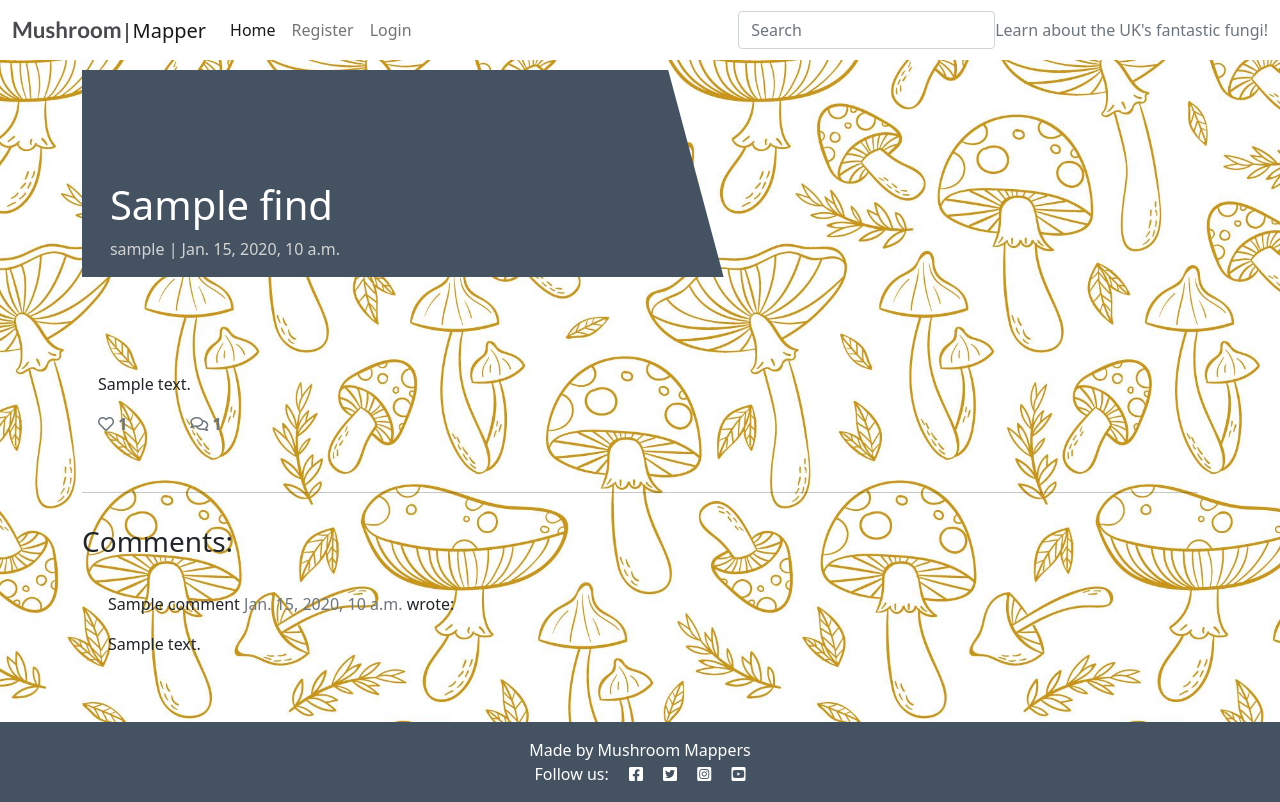
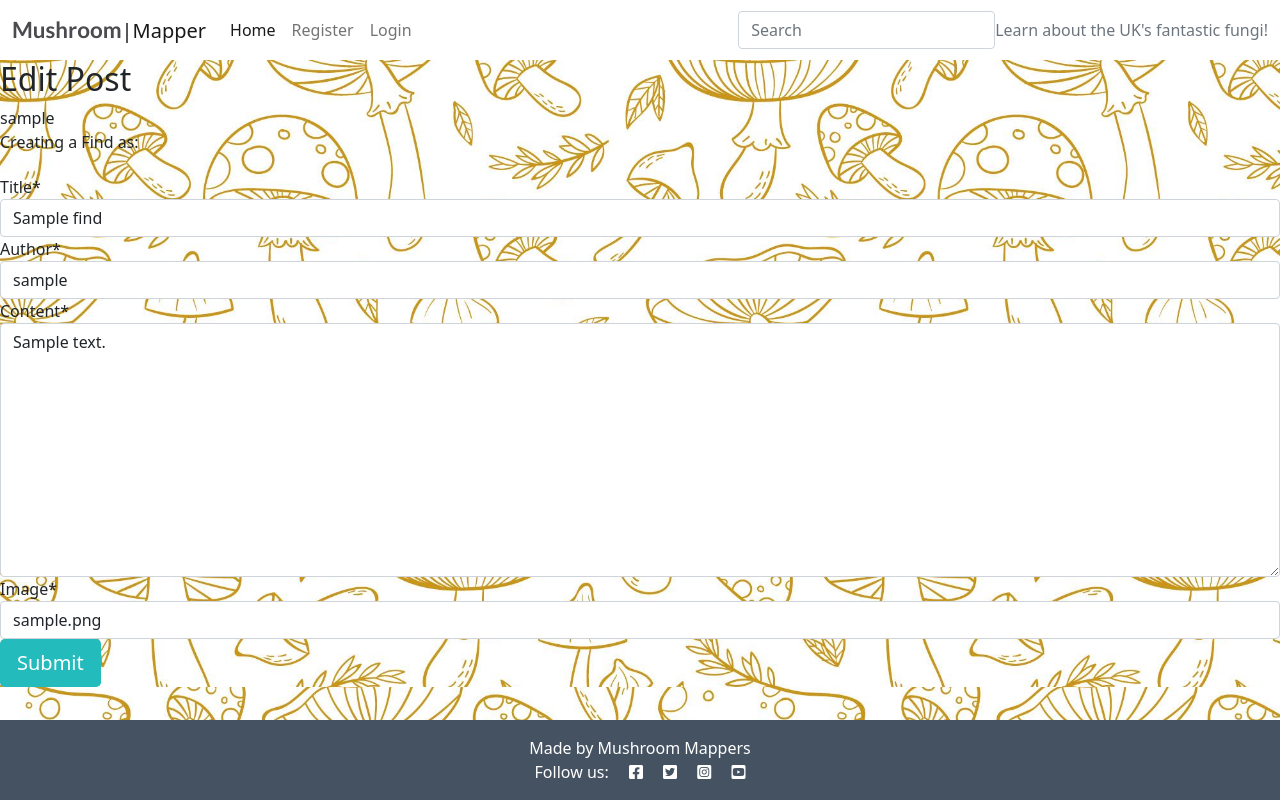
Before and after one commit to TomLiDev/mushroom-mapper, a Django app: a page that uses templates/base.html in a window 1280 px wide. Run offline with Django 3.2, Linux system fonts and the light colour scheme; tables that the repository leaves empty hold one stand-in row (values such as "Sample post"); some libraries are stand-ins or nearby versions.

Commit message:
Add ability for users to edit finds

```diff
--- a/mapper/urls.py
+++ b/mapper/urls.py
@@ -7,6 +7,6 @@ urlpatterns = [
     path('create_find/', views.CreateFind.as_view(), name='create_find'),
     path('view_account/', views.ViewAccount.as_view(), name='view_account'),
     path('view_finds/', views.ViewFinds.as_view(), name='view_finds'),
-    path('edit_find/', views.EditFind.as_view(), name='edit_find'),
+    path('<slug:slug>/', views.EditFind.as_view(), name='edit_find'),
     path('<slug:slug>/', views.FindDetail.as_view(), name='find_detail'),
 ]
--- a/mapper/views.py
+++ b/mapper/views.py
@@ -20,7 +20,7 @@ class FindList(generic.ListView):
 class FindDetail(View):
     """
     This is class with functions to get and display the detail of a find from
-    the homepage. The post function allows the creation an posting of comments.
+    the homepage. The post function allows the creation and posting of comments.
     """
 
     def get(self, request, slug, *args, **kwargs):
@@ -145,9 +145,6 @@ class ViewFinds(generic.ListView):
 
         queryset = Find.objects.filter(author=request.user)
 
-        print("inside view finds")
-        print(queryset)
-
         return render(
             request,
             "view_finds.html",
@@ -161,6 +158,38 @@ class EditFind(generic.ListView):
     This is the view which allows a user to access a Find they have previously created to edit the
     details as they wish.
     """
-    model = Find
-    print("Edit view called")
-    template_name = "edit_find.html"
+
+    def get(self, request, slug):
+
+        find = get_object_or_404(Find, slug=slug)
+        print(find.clean_fields)
+        print("slug test", find.slug)
+
+        return render(
+        request,
+            "create_find.html",
+            {
+                "find_form": FindForm(instance=find), 'slug': slug
+            },
+        )
+
+    def post(self, request, slug):
+
+        find = get_object_or_404(Find, slug=slug)
+
+        find_form = FindForm(data=request.POST, instance=find)
+
+        if find_form.is_valid():
+            find_form.instance.slug = slugify(find_form.instance.title)
+            find = find_form.save()
+            find.slug = slugify(find.title)
+
+            find.save()
+
+            return render(
+            request,
+            "create_find.html",
+            {
+                "find_form": FindForm()
+            },
+        )
--- a/templates/create_find.html
+++ b/templates/create_find.html
@@ -1,5 +1,11 @@
-{% extends 'base.html' %} {% block content %}
+{% extends 'base.html' %}
+{% block content %}
 {% load crispy_forms_tags %}
+
+<h2>{% if slug %} Edit {% else %} New {% endif %} Post</h2>
+{% if slug %}
+{{ slug }}
+{% endif %}
 <div>
     <p>Creating a Find as: {{ user.username }}</p>
     <form method="post" style="margin-top: 1.3em;">
--- a/templates/edit_find.html
+++ b/templates/edit_find.html
@@ -4,4 +4,10 @@
     Edit find
 </p>
 
+<p>
+    Find slug here please {{ find.slug }}
+    {{ find.author }}
+    {{ find.created_on }}
+</p>
+
 {% endblock content %}
--- a/templates/view_finds.html
+++ b/templates/view_finds.html
@@ -37,7 +37,7 @@
                 {% endif %}
             </div>
             <div class="row align-items-center">
-                <a class="btn gap-2 col-3 mx-auto welcome-buttons create-find-button" href="#">Edit this Find</a>
+                <a class="btn gap-2 col-3 mx-auto welcome-buttons create-find-button" href="{% url 'edit_find' find.slug %}">Edit this Find</a>
                 <a class="btn btn-secondary gap-2 col-3 mx-auto welcome-buttons delete-button" href="#">Delete this Find</a>
             </div>
         </div>
```
